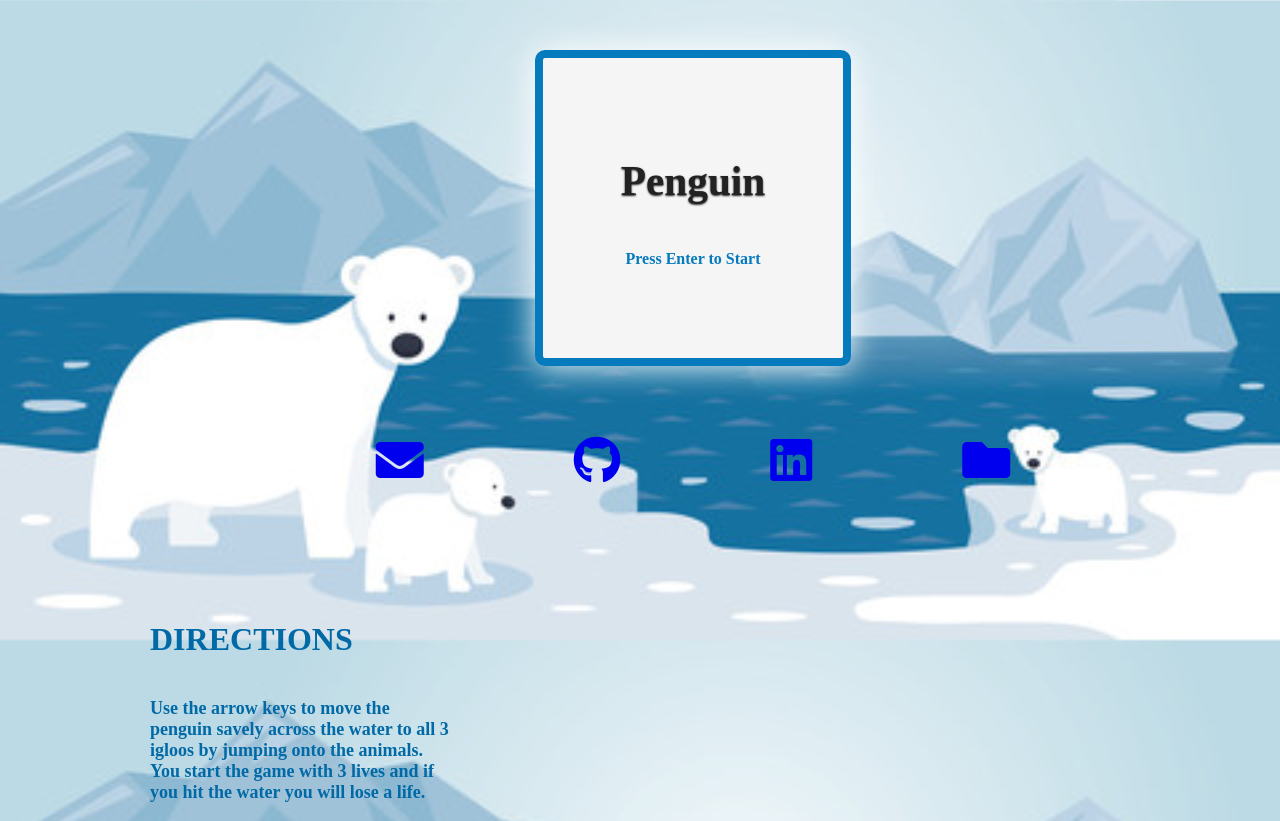
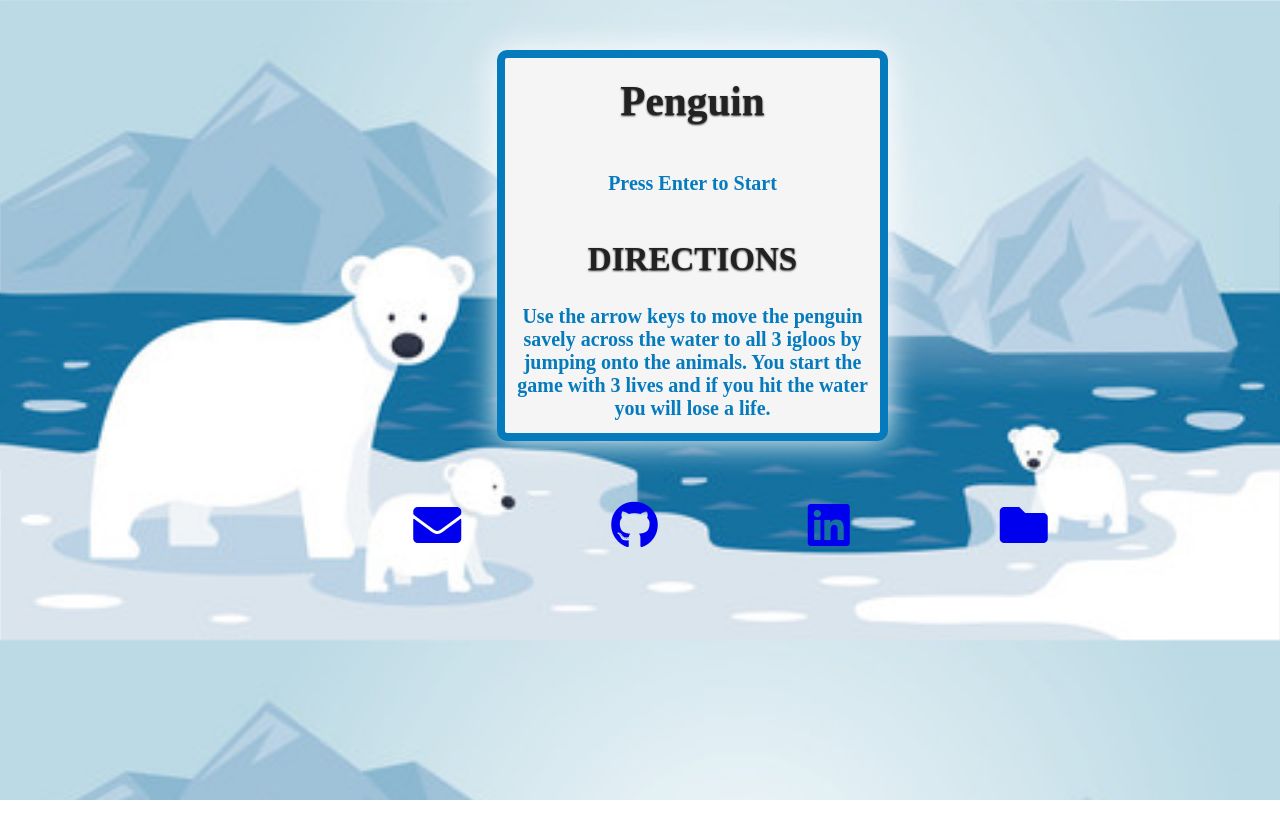
Before and after one commit to dmonahan19/JavaScript-Game, a website: page index.html in a window 1280 px wide. After the commit the page ends 800 px from the top, so only its background shows below. Drawn offline with Linux system fonts and the light colour scheme.

Commit message:
fix css of start-screen

```diff
--- a/assets/application.css
+++ b/assets/application.css
@@ -18,8 +18,8 @@ body{
   display: flex;
   justify-content: center;
   flex-direction: column;
-  height: 300px;
-  width: 300px;
+  height: 375px;
+  width: 375px;
   background-color: whitesmoke;
   color: rgb(5, 122, 189);
   text-align: center;
@@ -69,6 +69,14 @@ body{
   animation: pulse 6s linear infinite;
 }
 
+#startScreen h2 {
+  text-align: center;
+  color: #222;
+  font-size: 32px;
+  text-shadow: 0 1px 2px;
+  animation: pulse 6s linear infinite;
+}
+
 
 @keyframes pulse {
   50% {
@@ -79,11 +87,12 @@ body{
 #startScreen p {
   text-align: center;
   font-weight: bold;
+  font-size: 20px;
 }
 
 #startScreen span {
   position: relative;
-  font-size: 18px;
+  font-size: 20px;
   animation: up 2s linear infinite;
   animation-delay: 3s;
 }
@@ -112,13 +121,13 @@ body{
 .footer{
   position: absolute;
   top: 800px;
-  left: 450px;
+  left: 600px;
 }
 
 .footer1{
   display: flex;
   align-content: flex-end;
-  margin-top: 370px;
+  margin-top: 435px;
   margin-right: 100px;
 }
 
@@ -133,7 +142,7 @@ body{
   flex-direction: column;
   width: 300px;
   position: absolute;
-  left: 150px;
+  left: 200px;
   top: 600px;
   color: rgb(1, 105, 165);
 }
--- a/index.html
+++ b/index.html
@@ -17,6 +17,12 @@
         </div>
         <div>
             <p>Press Enter <span></span> to Start</p>
+        </div>
+        <div class='start-screen'>
+                <h2>DIRECTIONS</h2>
+                <p class='direction-text'>Use the arrow keys to move the penguin savely across the water to all 3 igloos by jumping
+                    onto the animals.
+                    You start the game with 3 lives and if you hit the water you will lose a life. </p>
         </div>
     </div>
 </div>
@@ -53,12 +59,6 @@
             <li><a href="https://dmonahan19.github.io/"><i class="fas fa-folder fa-3x"></i></a></li>
         </ul>
     </footer>
-    <div class='direction'>
-        <h1>DIRECTIONS</h1>
-        <p class='direction-text'>Use the arrow keys to move the penguin savely across the water to all 3 igloos by jumping
-            onto the animals.
-            You start the game with 3 lives and if you hit the water you will lose a life. </p>
-    </div>
 </div>
 </body>
 </html>
```
